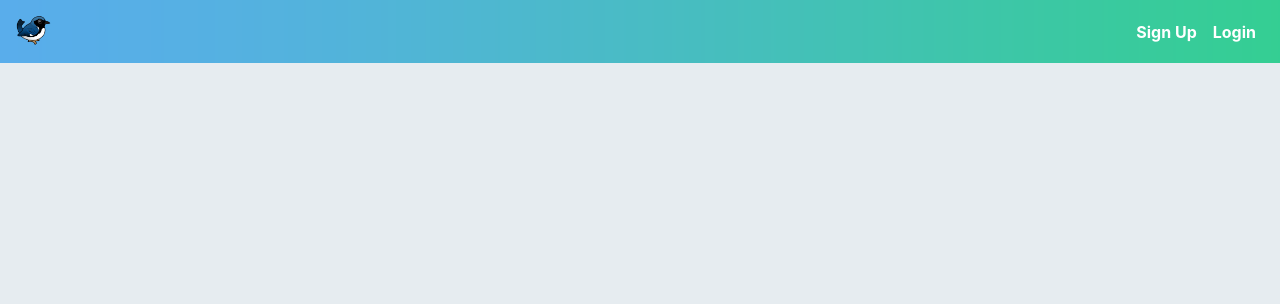
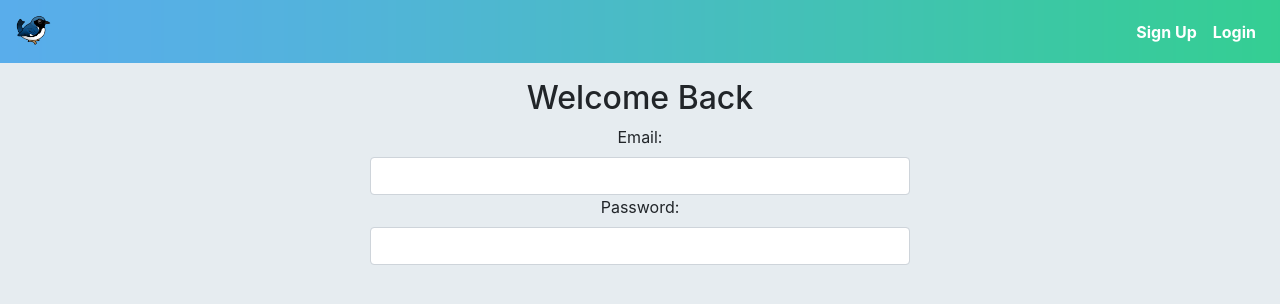
Before and after one commit to JacobRichardson/Warbler-Client, a React (Create React App) app: page /signin in a window 1280 px wide. Shown: the top 304 px of the page. Built offline with nearby package versions, Linux system fonts and the light colour scheme.

Commit message:
Updates src/containers/Main.js - Authform.
This commit udpates the main component to include the /signin and
/signup routes. These routes will render the authform with
different information depending on the route.

```diff
--- a/src/containers/Main.js
+++ b/src/containers/Main.js
@@ -7,6 +7,7 @@ import React from 'react';
 import { Switch, Route, withRouter, Redirect } from 'react-router-dom';
 import { connect } from 'react-redux';
 import Homepage from '../components/Homepage';
+import AuthForm from '../components/AuthForm';
 
 /**
  * Stateless functional component.
@@ -19,9 +20,17 @@ const Main = props => {
     return (
        <div className="container">
            <Switch>
-               <Route exact path="/" render={props => <Homepage {...props}  />}>
-
-               </Route>
+               <Route exact path="/" render={props => <Homepage {...props}  />} />
+                <Route exact path="/signin" render={props => {
+                    return (
+                        <AuthForm buttonText="Log in" heading="Welcome Back" {...props} />
+                    );
+                }} />
+                <Route exact path="/signup" render={props => {
+                    return (
+                        <AuthForm buttonText="Sign up" heading="Join Warbler Today!" signUp {...props} />
+                    );
+                }} />
            </Switch>
        </div>
     );
```
